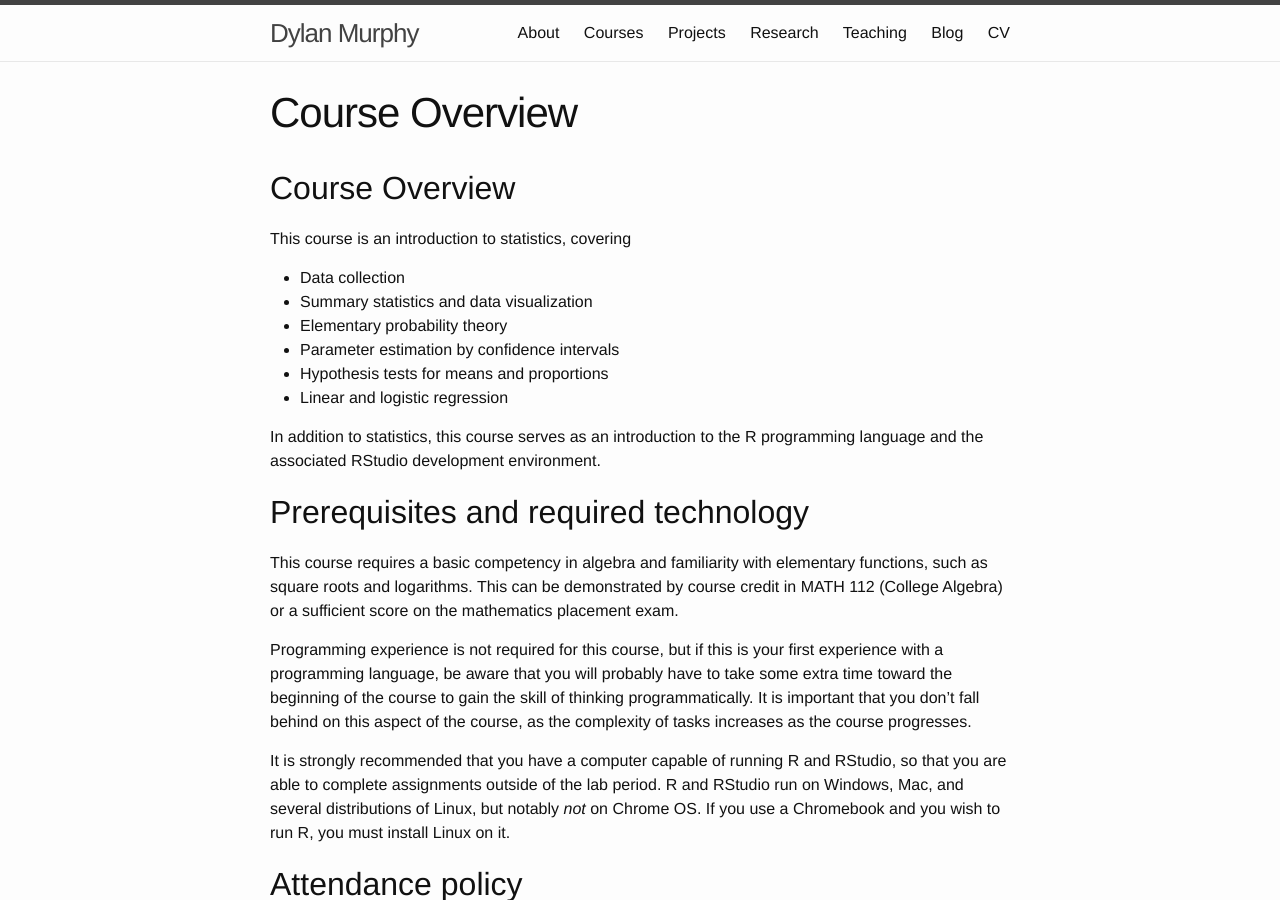
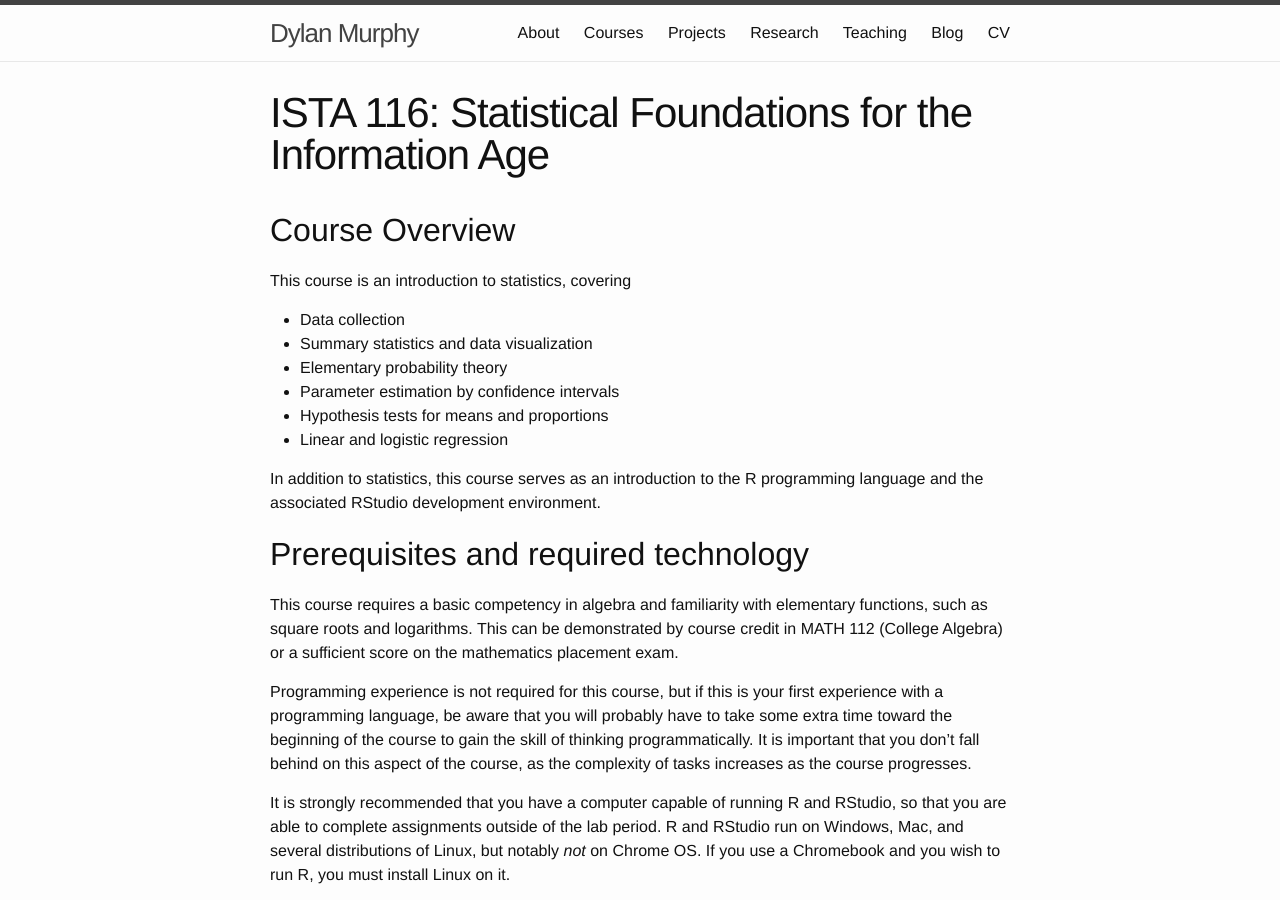
Before and after one commit to mpdylan/mpdylan.github.io, a Jekyll site: the page built from courses/ista116.md, in a window 1280 px wide and 900 px high. Built offline with Jekyll 4.4.1, drawn with Linux system fonts in a browser that asks for light colours; our own code applies the rules of GitHub Pages for plain Markdown files.

Commit message:
course pages

```diff
--- a/courses/ista116.md
+++ b/courses/ista116.md
@@ -1,6 +1,6 @@
 ---
 layout: syllabus
-title: ISTA 116: Statistical Foundations for the Information Age
+title: "ISTA 116: Statistical Foundations for the Information Age"
 category: courses
 permalink: /courses/ista116/
 ---
```
